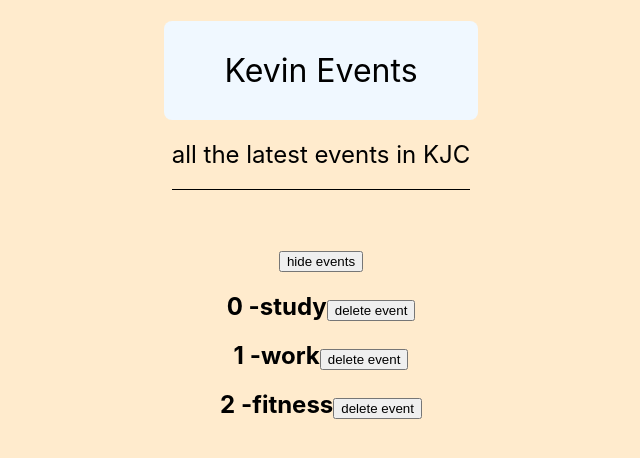
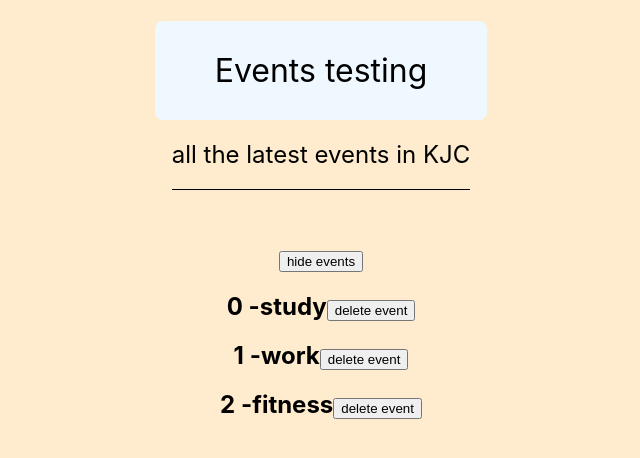
Before and after one commit to KJCastillo/test-react, a React (Create React App) app: page / in a window 1280 px wide. Shown: the top 458 px of the page, without its empty margins (319-959 px from the left). Built offline with nearby package versions, Linux system fonts and the light colour scheme.

Commit message:
passing props

```diff
--- a/src/App.js
+++ b/src/App.js
@@ -21,7 +21,7 @@ function App() {
 
   return (
     <div className="App">
-      <Title />
+      <Title title="Events testing"/>
       {showEvents && (
         <div>
           <button onClick={() => setShowEvents(false)}>hide events</button>
--- a/src/components/Title.js
+++ b/src/components/Title.js
@@ -1,7 +1,7 @@
-export default function Title() {
+export default function Title(props) {
     return (
         <div>
-            <h1 className="title">Kevin Events</h1>
+            <h1 className="title">{props.title}</h1>
             <br />
             <h2 className="subtitle">all the latest events in KJC</h2>
         </div>
```
